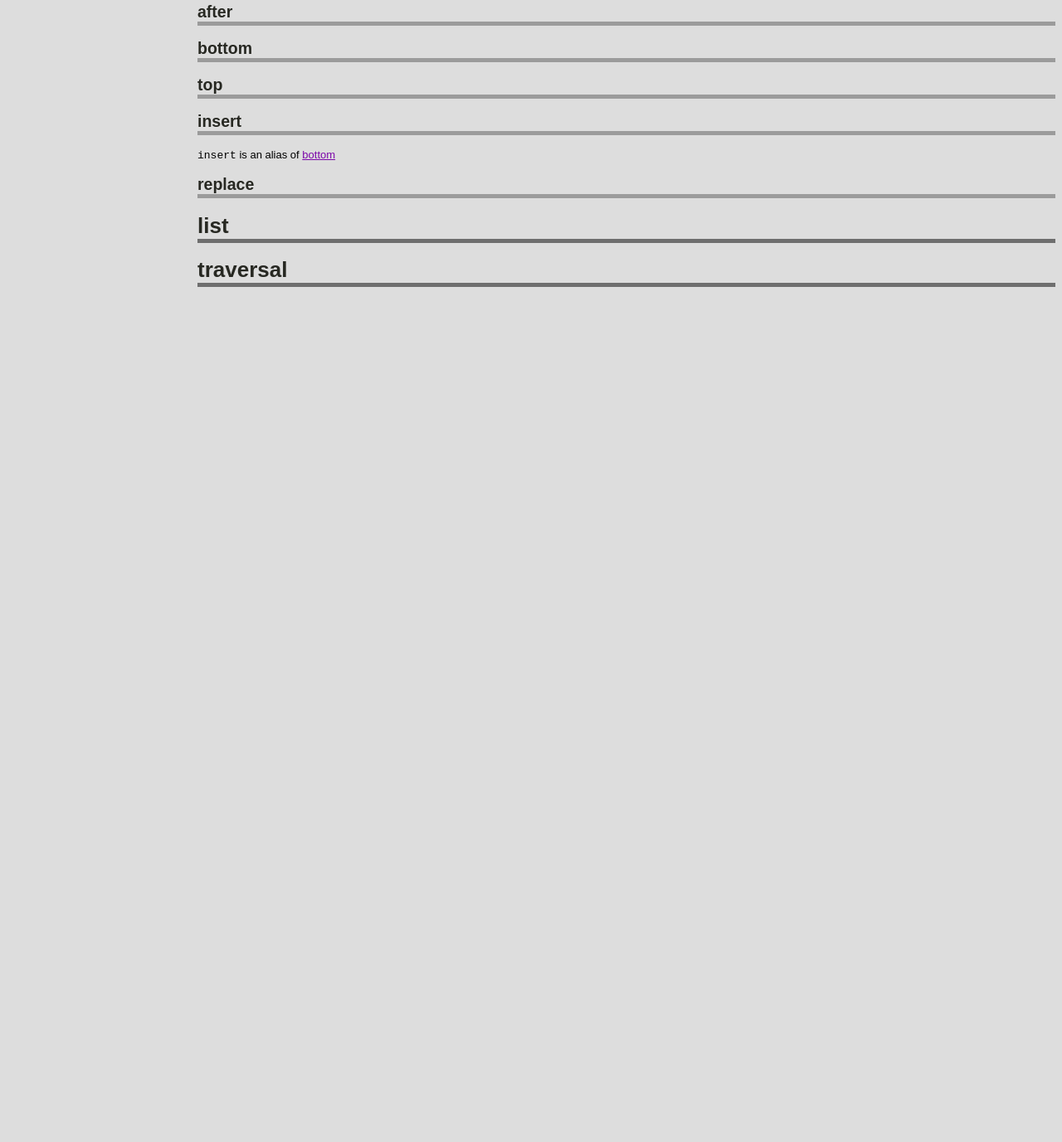
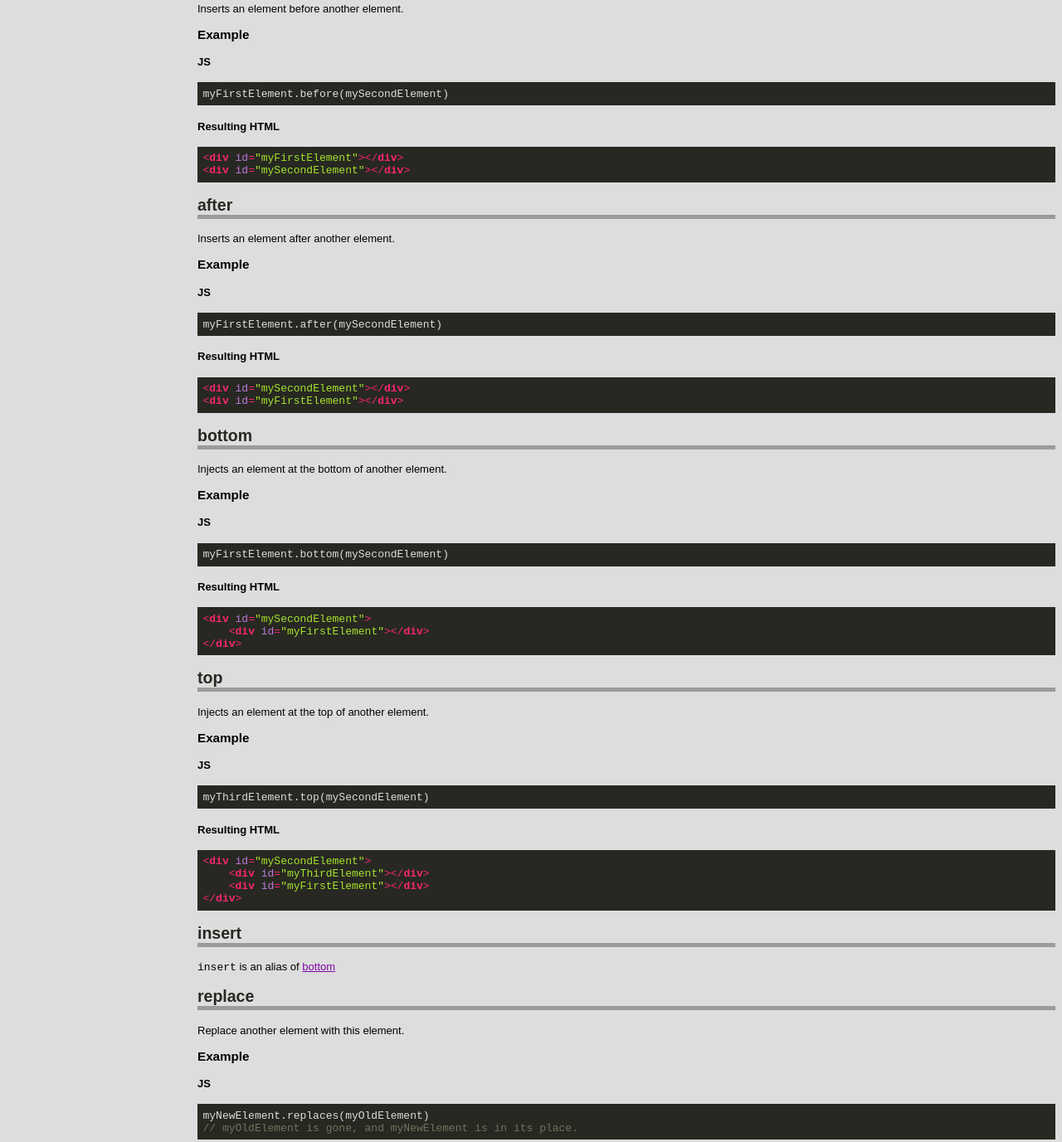
Before and after one commit to kamicane/elements, a website: page doc/elements.html in a window 1280 px wide. Shown: the part 9698-11075 px from the top of the page at 83% size. Before the commit the page ends 10062 px from the top, so only its background shows below. Drawn offline with Linux system fonts and the light colour scheme.

Commit message:
Docs for insertion methods: top/bottom/before/after/replace

```diff
--- a/doc/elements.html
+++ b/doc/elements.html
@@ -669,17 +669,81 @@ parent.replaceChild(child, ref)</code></pre>
 
 <h2><a href="#before" name="before">before</a></h2>
 
+<p>Inserts an element before another element.</p>
+
+<h3>Example</h3>
+
+<h4>JS</h4>
+
+<pre><code class="javascript">myFirstElement.before(mySecondElement)</code></pre>
+
+<h4>Resulting HTML</h4>
+
+<pre><code class="xml"><span class="tag">&lt;<span class="title">div</span> <span class="attribute">id</span>=<span class="value">"myFirstElement"</span>></span><span class="tag">&lt;/<span class="title">div</span>></span>
+<span class="tag">&lt;<span class="title">div</span> <span class="attribute">id</span>=<span class="value">"mySecondElement"</span>></span><span class="tag">&lt;/<span class="title">div</span>></span></code></pre>
+
 <h2><a href="#after" name="after">after</a></h2>
+
+<p>Inserts an element after another element.</p>
+
+<h3>Example</h3>
+
+<h4>JS</h4>
+
+<pre><code class="javascript">myFirstElement.after(mySecondElement)</code></pre>
+
+<h4>Resulting HTML</h4>
+
+<pre><code class="xml"><span class="tag">&lt;<span class="title">div</span> <span class="attribute">id</span>=<span class="value">"mySecondElement"</span>></span><span class="tag">&lt;/<span class="title">div</span>></span>
+<span class="tag">&lt;<span class="title">div</span> <span class="attribute">id</span>=<span class="value">"myFirstElement"</span>></span><span class="tag">&lt;/<span class="title">div</span>></span></code></pre>
 
 <h2><a href="#bottom" name="bottom">bottom</a></h2>
 
+<p>Injects an element at the bottom of another element.</p>
+
+<h3>Example</h3>
+
+<h4>JS</h4>
+
+<pre><code class="javascript">myFirstElement.bottom(mySecondElement)</code></pre>
+
+<h4>Resulting HTML</h4>
+
+<pre><code class="xml"><span class="tag">&lt;<span class="title">div</span> <span class="attribute">id</span>=<span class="value">"mySecondElement"</span>></span>
+    <span class="tag">&lt;<span class="title">div</span> <span class="attribute">id</span>=<span class="value">"myFirstElement"</span>></span><span class="tag">&lt;/<span class="title">div</span>></span>
+<span class="tag">&lt;/<span class="title">div</span>></span></code></pre>
+
 <h2><a href="#top" name="top">top</a></h2>
+
+<p>Injects an element at the top of another element.</p>
+
+<h3>Example</h3>
+
+<h4>JS</h4>
+
+<pre><code class="javascript">myThirdElement.top(mySecondElement)</code></pre>
+
+<h4>Resulting HTML</h4>
+
+<pre><code class="xml"><span class="tag">&lt;<span class="title">div</span> <span class="attribute">id</span>=<span class="value">"mySecondElement"</span>></span>
+    <span class="tag">&lt;<span class="title">div</span> <span class="attribute">id</span>=<span class="value">"myThirdElement"</span>></span><span class="tag">&lt;/<span class="title">div</span>></span>
+    <span class="tag">&lt;<span class="title">div</span> <span class="attribute">id</span>=<span class="value">"myFirstElement"</span>></span><span class="tag">&lt;/<span class="title">div</span>></span>
+<span class="tag">&lt;/<span class="title">div</span>></span></code></pre>
 
 <h2><a href="#insert" name="insert">insert</a></h2>
 
 <p><code>insert</code> is an alias of <a href="#bottom">bottom</a></p>
 
 <h2><a href="#replace" name="replace">replace</a></h2>
+
+<p>Replace another element with this element.</p>
+
+<h3>Example</h3>
+
+<h4>JS</h4>
+
+<pre><code class="javascript">myNewElement.replaces(myOldElement)
+<span class="comment">// myOldElement is gone, and myNewElement is in its place.</span></code></pre>
 
 <h1><a href="#list" name="list">list</a></h1>
 
```
Also changed, not shown: doc/elements.md (+82 -0 lines).
